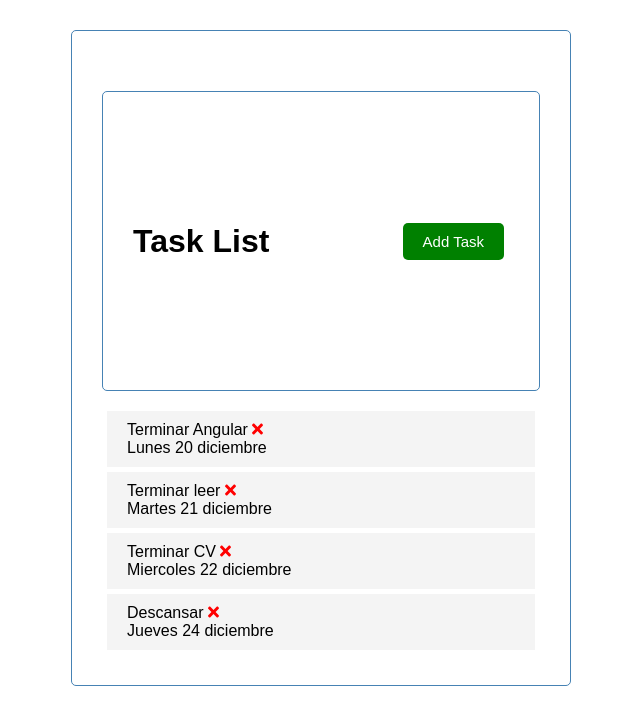
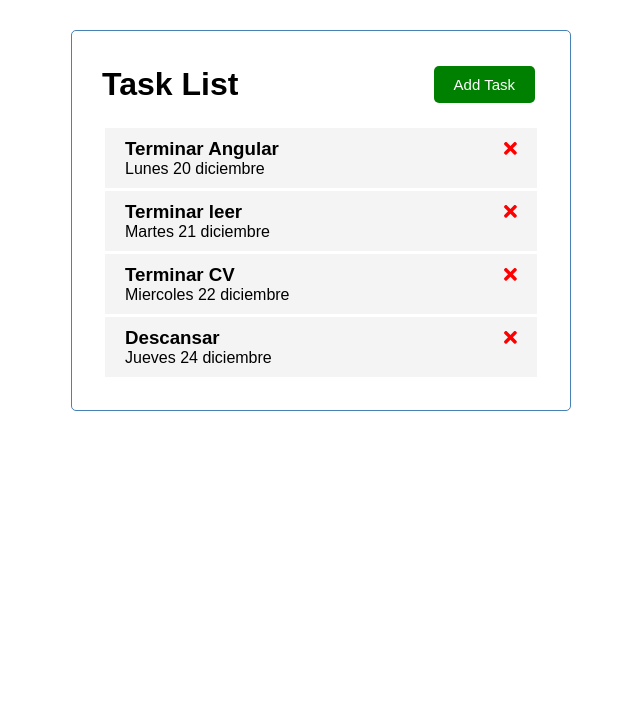
Before and after one commit to Anacoronel/tsklst, an Angular app: page / in a window 1280 px wide. Shown: the top 724 px of the page, without its empty margins (319-959 px from the left). Built offline with nearby package versions, Linux system fonts and the light colour scheme.

Commit message:
server json y httpclientmodule instalados

```diff
--- /dev/null
+++ b/db.json
@@ -0,0 +1,30 @@
+{
+  "tasks": [
+    {
+      "id": 1,
+      "text": "Investigar sobre Boostrap",
+      "day": "Agosto 5 a las 13:00",
+      "reminder": true
+    },
+    {
+      "id": 2,
+      "text": "Nueva tarea",
+      "day": "mañana",
+      "reminder": false
+
+    },
+    {
+      "id": 3,
+      "text": "nueva tarea",
+      "day": "dieciembre",
+      "reminder": false
+
+    },
+    {
+      "id": 4,
+      "text": "Investigar sobre Boostrap",
+      "day": "Agosto 5 a las 13:00",
+      "reminder": true
+    }
+  ]
+}
--- a/package.json
+++ b/package.json
@@ -6,7 +6,8 @@
     "start": "ng serve",
     "build": "ng build",
     "watch": "ng build --watch --configuration development",
-    "test": "ng test"
+    "test": "ng test",
+    "server":"json-server --watch db.json --port 5000 "
   },
   "private": true,
   "dependencies": {
@@ -23,6 +24,7 @@
     "@fortawesome/free-brands-svg-icons": "^5.15.4",
     "@fortawesome/free-regular-svg-icons": "^5.15.4",
     "@fortawesome/free-solid-svg-icons": "^5.15.4",
+    "json-server": "^0.17.0",
     "rxjs": "~7.4.0",
     "tslib": "^2.3.0",
     "zone.js": "~0.11.4"
--- a/src/app/app.component.html
+++ b/src/app/app.component.html
@@ -1,5 +1,6 @@
 
  <div class="container">
    <app-header></app-header>
-    <app-tasks></app-tasks>
+
+<app-tasks></app-tasks>
 </div>
--- a/src/app/app.module.ts
+++ b/src/app/app.module.ts
@@ -1,6 +1,6 @@
 import { NgModule } from '@angular/core';
 import { BrowserModule } from '@angular/platform-browser';
-
+import { HttpClientModule } from '@angular/common/http';
 import { AppRoutingModule } from './app-routing.module';
 import { AppComponent } from './app.component';
 import { HeaderComponent } from './components/header/header.component';
@@ -20,7 +20,9 @@ import { FontAwesomeModule } from '@fortawesome/angular-fontawesome';
   imports: [
     BrowserModule,
     AppRoutingModule,
-    FontAwesomeModule
+    FontAwesomeModule,
+    HttpClientModule
+
   ],
   providers: [],
   bootstrap: [AppComponent]
--- a/src/app/components/header/header.component.css
+++ b/src/app/components/header/header.component.css
@@ -1,7 +1,6 @@
-.container{
+header {
     display: flex;
     justify-content: space-between;
     align-items: center;
     margin-bottom: 20px;
-
 }
--- a/src/app/components/header/header.component.html
+++ b/src/app/components/header/header.component.html
@@ -1,11 +1,11 @@
-<header class="container">
+<header>
     <h1>
         {{title}}
     </h1>
     <app-button
         color="green"
         text="Add Task"
-        (btnClick)="toggleAddTask()"
+        (btnclick)="toggleAddTask()"
     >
 </app-button>
 
--- a/src/app/components/task-item/task-item.component.css
+++ b/src/app/components/task-item/task-item.component.css
@@ -1,17 +1,15 @@
 .task {
     background-color: #f4f4f4;
-    margin: 5px;
+    margin: 3px;
     padding: 10px 20px;
-    cursor:pointer;
-
-
+    cursor: pointer;
 }
 
 .task.reminder {
     border-left: 5px solid green;
 }
 
-.task.p {
+.task h3 {
     display: flex;
     align-items: center;
     justify-content: space-between;
--- a/src/app/components/task-item/task-item.component.html
+++ b/src/app/components/task-item/task-item.component.html
@@ -1,12 +1,13 @@
 <div class="task">
-    <p>
+    <h3>
         {{task.text}}
         <fa-icon
             [icon]="faTimes"
             [ngStyle]="{'color':'red'}"
 
+
         ></fa-icon>
-    </p>
+    </h3>
     <p>
         {{task.dia}}
     </p>
--- a/src/app/components/tasks/tasks.component.html
+++ b/src/app/components/tasks/tasks.component.html
@@ -1,6 +1,9 @@
-<app-task-item
-    *ngFor= "let task of tasks"
-    [task] = "task"
->
-    {{task.text}}
-</app-task-item>
+
+
+
+    <app-task-item
+        *ngFor= "let task of tasks"
+        [task] = "task">
+
+
+    </app-task-item>
--- a/src/app/sevice/task.service.ts
+++ b/src/app/sevice/task.service.ts
@@ -1,4 +1,5 @@
 import { Injectable } from '@angular/core';
+import { HttpClient, HttpHandler, HttpHeaderResponse} from '@angular/common/http';
 import { Observable, of } from 'rxjs';
 import { Task } from '../Task';
 import { TASKS} from '../mock';
@@ -9,12 +10,13 @@ import { TASKS} from '../mock';
 })
 export class TaskService {
 
-  constructor() { }
+  constructor(
+    private http:  HttpClient
+  ) { }
 
 getTasks():Observable<Task[]>{
-  const tasks = of(TASKS) ;
+  const tasks = of(TASKS);
   return tasks
-
 }
 
 }
--- a/src/styles.css
+++ b/src/styles.css
@@ -1,4 +1,4 @@
-/* Y/* You can add global styles to this file, and also import other style files */
+/* You can add global styles to this file, and also import other style files */
 @font-face {
     font-family: 'Poppins';
     src: url('https://fonts.googleapis.com/css2?family=Poppins:wght@200&display=swap');
```
Also changed, not shown: src/app/components/tasks/tasks.component.ts (+4 -5 lines), 1 other file (tests, documents, lock files or other folders).
